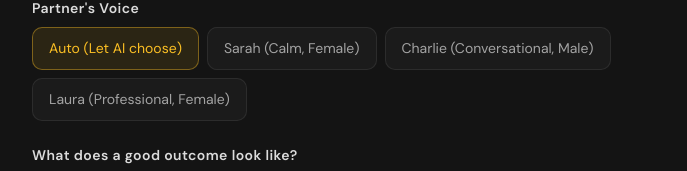
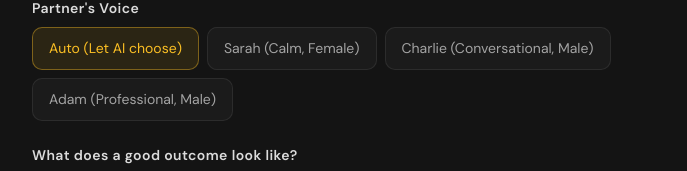
Before and after one commit to Iviwe-Gagayi/candour, a Next.js app: page /setup in a window 1280 px wide. Shown: the part 1408-1579 px from the top of the page, without its empty margins (296-983 px from the left). Built offline with nearby package versions, Linux system fonts and the light colour scheme; a web font is replaced by a local one.

Commit message:
Laura Eleven Labs voice ID was invalid so replaced it with valid one

```diff
--- a/app/setup/page.tsx
+++ b/app/setup/page.tsx
@@ -10,7 +10,7 @@ const VOICES = [
     { id: "auto", label: "Auto (Let AI choose)" },
     { id: "EXAVITQu4vr4xnSDxMaL", label: "Sarah (Calm, Female)" },
     { id: "IKne3meq5aSn9XLyUdCD", label: "Charlie (Conversational, Male)" },
-    { id: "FGY2WhTYpPnrIDTdsK5Y", label: "Laura (Professional, Female)" }
+    { id: "pNInz6obpgDQGcFmaJgB", label: "Adam (Professional, Male)" }
 ];
 
 const PRESETS: ScenarioConfig[] = [
```
